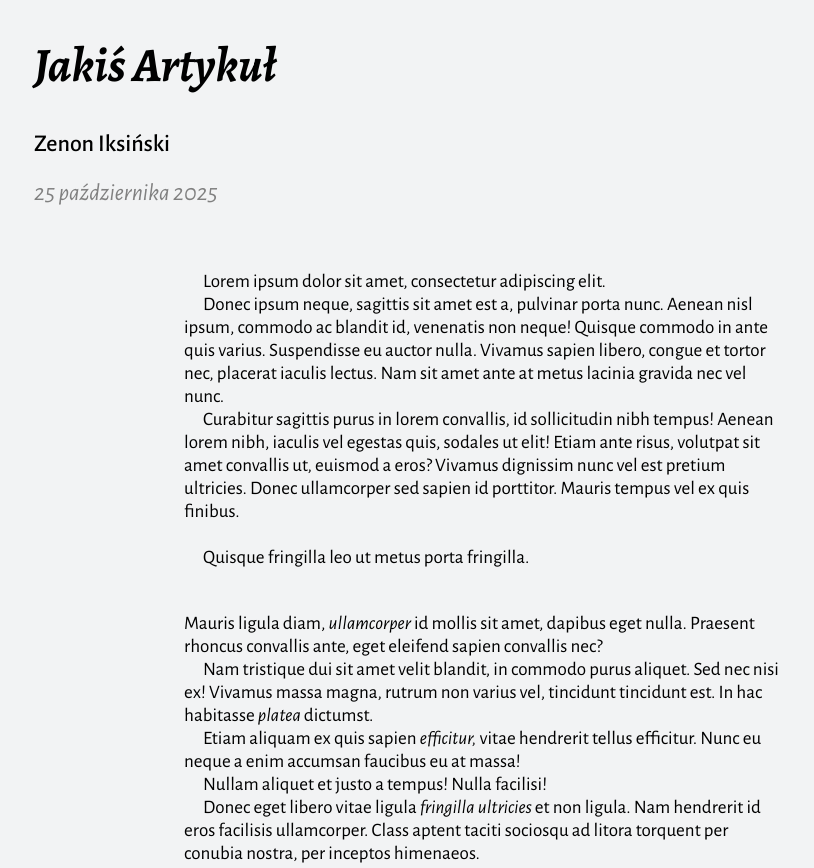
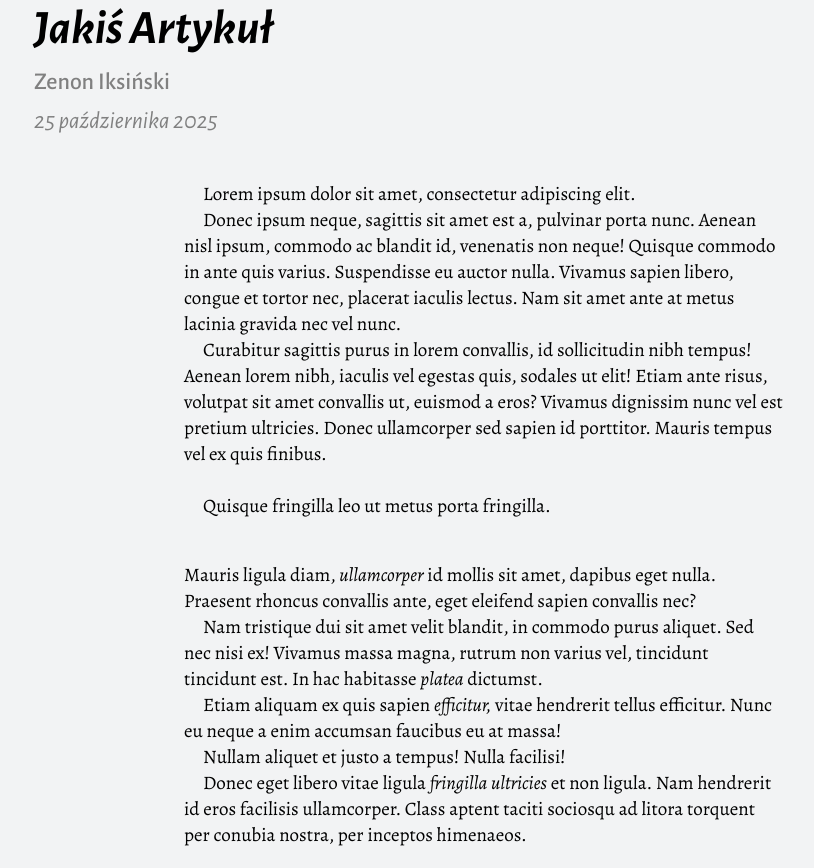
Before and after one commit to ab9st8/wdai, a plain HTML site: page lab1/article.html in a window 1280 px wide. Shown: the top 868 px of the page, without its empty margins (156-970 px from the left). Drawn offline with nearby package versions, Linux system fonts and the light colour scheme.

Commit message:
lab1: style: reformat with Prettier

```diff
--- a/lab1/index.css
+++ b/lab1/index.css
@@ -4,7 +4,7 @@ body {
   display: flex;
   background-color: #f2f3f4;
   flex-direction: column;
-  font-family: 'Alegreya Sans';
+  font-family: "Alegreya Sans";
   font-weight: 400;
 }
 
@@ -12,6 +12,9 @@ header {
   width: 900px;
   max-width: 90%;
   align-self: center;
+  display: flex;
+  flex-direction: column;
+  gap: 10px;
 }
 
 main {
@@ -20,17 +23,22 @@ main {
 }
 
 h1 {
-  font-family: 'Alegreya';
   font-size: 3em;
   font-style: italic;
+  margin: 0;
 }
 
 h2 {
   font-weight: 500;
+  margin: 0;
 }
 
 p {
   font-size: 19px;
+}
+
+#author {
+  color: gray;
 }
 
 #date {
@@ -46,3 +54,7 @@ p {
   justify-content: center;
   align-items: center;
 }
+
+.content {
+  font-family: "Alegreya";
+}
```
Also changed, not shown: lab1/article.html (+5 -5 lines), lab1/index.html (+10 -8 lines).
